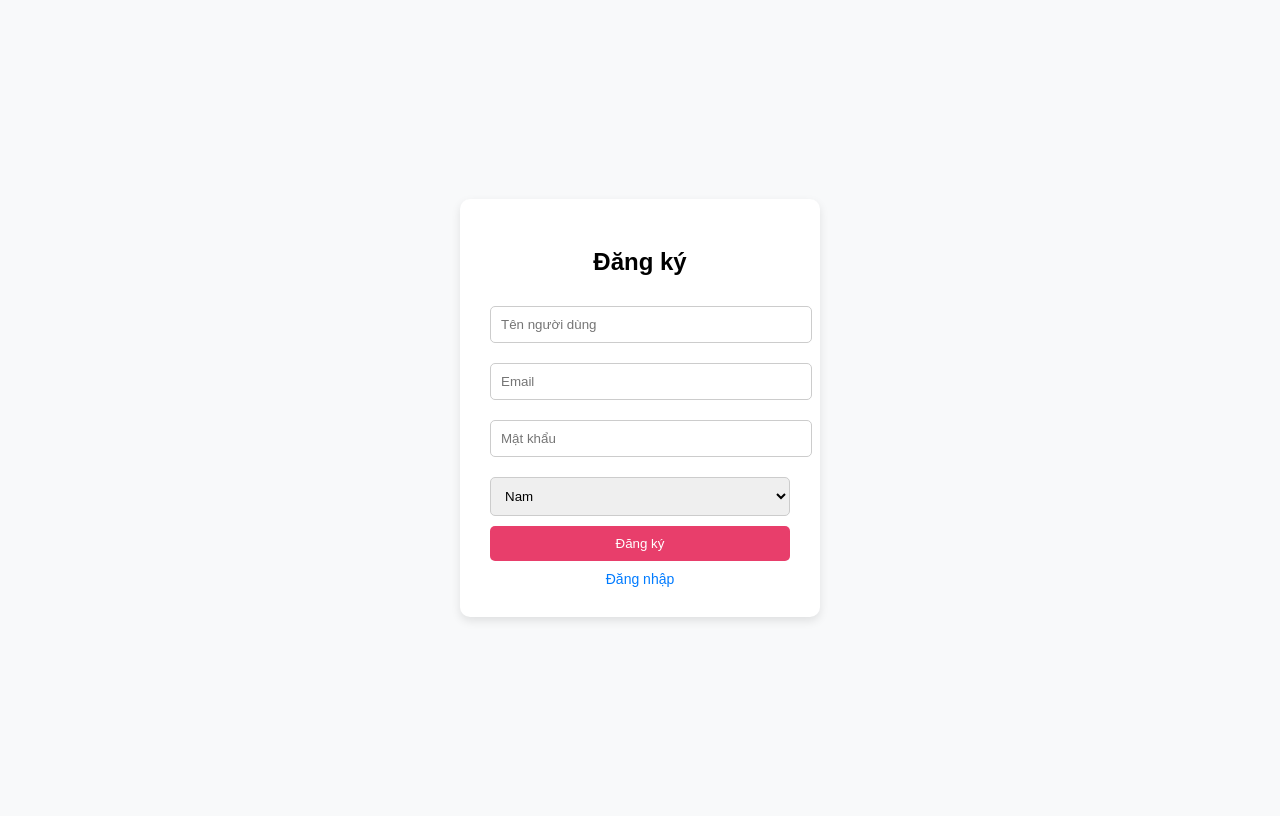
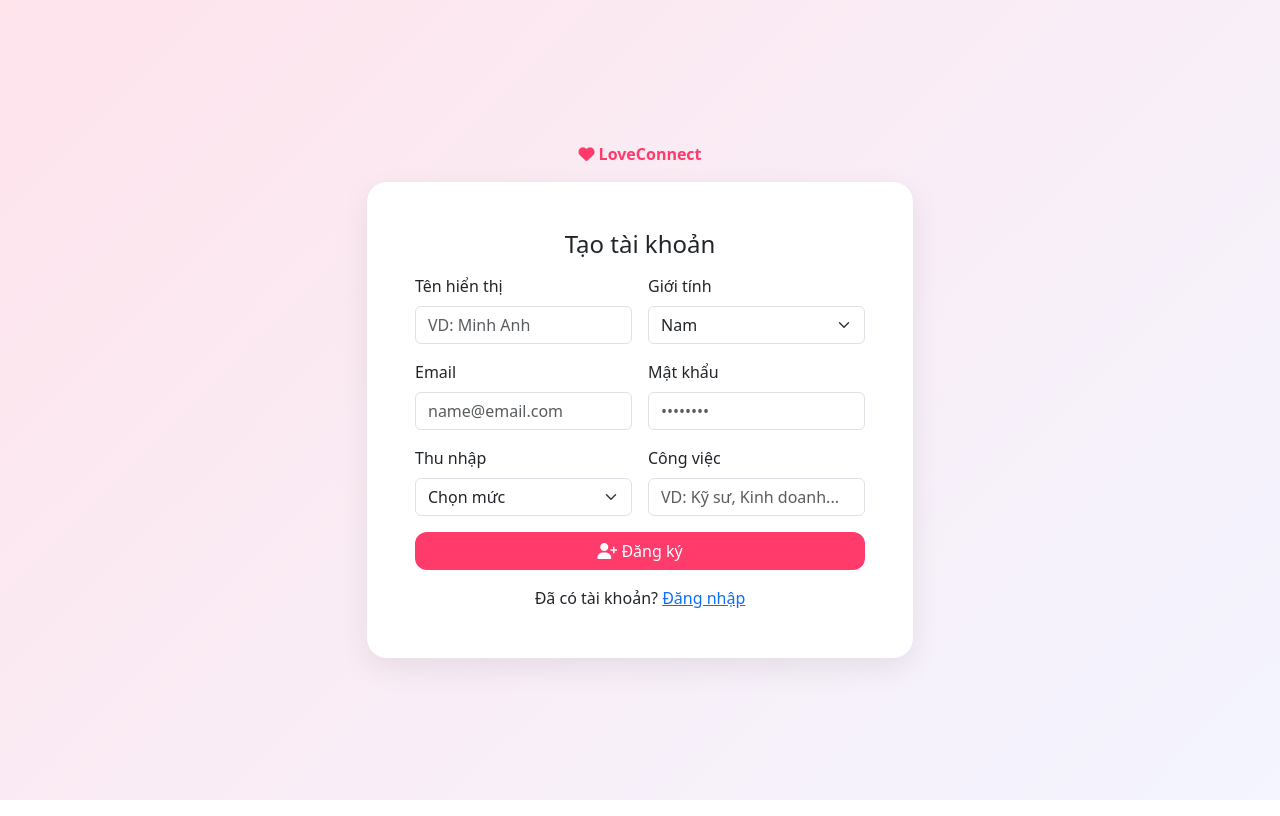
Before and after one commit to mailcheckctv-hue/Dating, a website: page public/dang-ky.html in a window 1280 px wide. Drawn offline with nearby package versions, Linux system fonts and the light colour scheme.

Commit message:
Add files via upload

```diff
--- a/public/dang-ky.html
+++ b/public/dang-ky.html
@@ -2,58 +2,95 @@
 <html lang="vi">
 <head>
   <meta charset="UTF-8">
-  <title>Đăng ký</title>
-  <link rel="stylesheet" href="https://cdnjs.cloudflare.com/ajax/libs/font-awesome/6.4.0/css/all.min.css">
+  <meta name="viewport" content="width=device-width, initial-scale=1.0">
+  <title>LoveConnect - Đăng ký</title>
+  <link href="https://cdn.jsdelivr.net/npm/bootstrap@5.3.2/dist/css/bootstrap.min.css" rel="stylesheet">
+  <link href="https://cdnjs.cloudflare.com/ajax/libs/font-awesome/6.5.0/css/all.min.css" rel="stylesheet">
   <style>
-    body {font-family: Arial, sans-serif; display:flex; justify-content:center; align-items:center; height:100vh; background:#f8f9fa;}
-    .container {background:#fff; padding:30px; border-radius:10px; box-shadow:0 4px 10px rgba(0,0,0,0.1); width:300px; text-align:center;}
-    h2 {margin-bottom:20px;}
-    input, select {width:100%; padding:10px; margin:10px 0; border:1px solid #ccc; border-radius:5px;}
-    button {width:100%; padding:10px; background:#e83e6b; color:#fff; border:none; border-radius:5px; cursor:pointer;}
-    button:hover {background:#c72f58;}
-    a {display:block; margin-top:10px; font-size:14px; color:#007bff; text-decoration:none;}
+    :root{--pink:#ff3b6b}
+    body{min-height:100vh; background:linear-gradient(135deg,#ffe4ec,#f3f5ff)}
+    .card{border:0; border-radius:20px; box-shadow:0 10px 30px rgba(0,0,0,.08)}
+    .brand{font-weight:800; color:var(--pink)}
+    .btn-pink{background:var(--pink); color:#fff; border-radius:12px}
+    .btn-pink:hover{background:#ff2e60; color:#fff}
   </style>
 </head>
-<body>
+<body class="d-flex align-items-center">
   <div class="container">
-    <h2>Đăng ký</h2>
-    <input type="text" id="username" placeholder="Tên người dùng" required>
-    <input type="email" id="email" placeholder="Email" required>
-    <input type="password" id="password" placeholder="Mật khẩu" required>
-    <select id="gender">
-      <option value="Nam">Nam</option>
-      <option value="Nữ">Nữ</option>
-    </select>
-    <button onclick="register()">Đăng ký</button>
-    <a href="login.html">Đăng nhập</a>
+    <div class="row justify-content-center">
+      <div class="col-md-8 col-lg-6">
+        <div class="text-center mb-3 brand"><i class="fa-solid fa-heart"></i> LoveConnect</div>
+        <div class="card p-4 p-md-5">
+          <h4 class="mb-3 text-center">Tạo tài khoản</h4>
+          <div class="row g-3">
+            <div class="col-md-6">
+              <label class="form-label">Tên hiển thị</label>
+              <input type="text" class="form-control" id="username" placeholder="VD: Minh Anh" required>
+            </div>
+            <div class="col-md-6">
+              <label class="form-label">Giới tính</label>
+              <select id="gender" class="form-select">
+                <option value="Nam">Nam</option>
+                <option value="Nữ">Nữ</option>
+                <option value="Khác">Khác</option>
+              </select>
+            </div>
+            <div class="col-md-6">
+              <label class="form-label">Email</label>
+              <input type="email" class="form-control" id="email" placeholder="name@email.com" required>
+            </div>
+            <div class="col-md-6">
+              <label class="form-label">Mật khẩu</label>
+              <input type="password" class="form-control" id="password" placeholder="••••••••" required>
+            </div>
+            <div class="col-md-6">
+              <label class="form-label">Thu nhập</label>
+              <select id="income" class="form-select">
+                <option value="">Chọn mức</option>
+                <option>Dưới 10 triệu</option>
+                <option>10 - 20 triệu</option>
+                <option>20 - 50 triệu</option>
+                <option>Trên 50 triệu</option>
+              </select>
+            </div>
+            <div class="col-md-6">
+              <label class="form-label">Công việc</label>
+              <input type="text" id="job" class="form-control" placeholder="VD: Kỹ sư, Kinh doanh...">
+            </div>
+          </div>
+          <button class="btn btn-pink w-100 mt-3" id="btnRegister"><i class="fa-solid fa-user-plus"></i> Đăng ký</button>
+          <div class="text-center mt-3">
+            Đã có tài khoản? <a href="login.html">Đăng nhập</a>
+          </div>
+        </div>
+      </div>
+    </div>
   </div>
-
   <script>
     const API_BASE = window.location.origin;
-
-    async function register() {
-      const username = document.getElementById('username').value;
-      const email = document.getElementById('email').value;
+    document.getElementById('btnRegister').onclick = register;
+    async function register(){
+      const username = document.getElementById('username').value.trim();
+      const email = document.getElementById('email').value.trim();
       const password = document.getElementById('password').value;
       const gender = document.getElementById('gender').value;
-
+      const income = document.getElementById('income').value;
+      const job = document.getElementById('job').value.trim();
+      if(!username || !email || !password){ alert('Vui lòng nhập đủ thông tin'); return; }
       try {
         const res = await fetch(`${API_BASE}/api/register`, {
           method: "POST",
           headers: { "Content-Type": "application/json" },
-          body: JSON.stringify({ username, email, password, gender })
+          body: JSON.stringify({ username, email, password, gender, income, job })
         });
-
         const data = await res.json();
-        if (res.ok) {
-          alert("Đăng ký thành công! Vui lòng đăng nhập.");
-          window.location.href = "login.html";
-        } else {
-          alert(data.message || "Đăng ký thất bại!");
+        if(res.ok){
+          alert('Đăng ký thành công! Vui lòng đăng nhập.');
+          window.location.href = 'login.html';
+        }else{
+          alert(data.message || 'Đăng ký thất bại!');
         }
-      } catch (err) {
-        alert("Lỗi kết nối server!");
-      }
+      } catch(e){ alert('Lỗi kết nối server!'); }
     }
   </script>
 </body>
```
Also changed, not shown: public/login.html (+43 -23 lines), public/trang-chu.html (+21 -65 lines).
